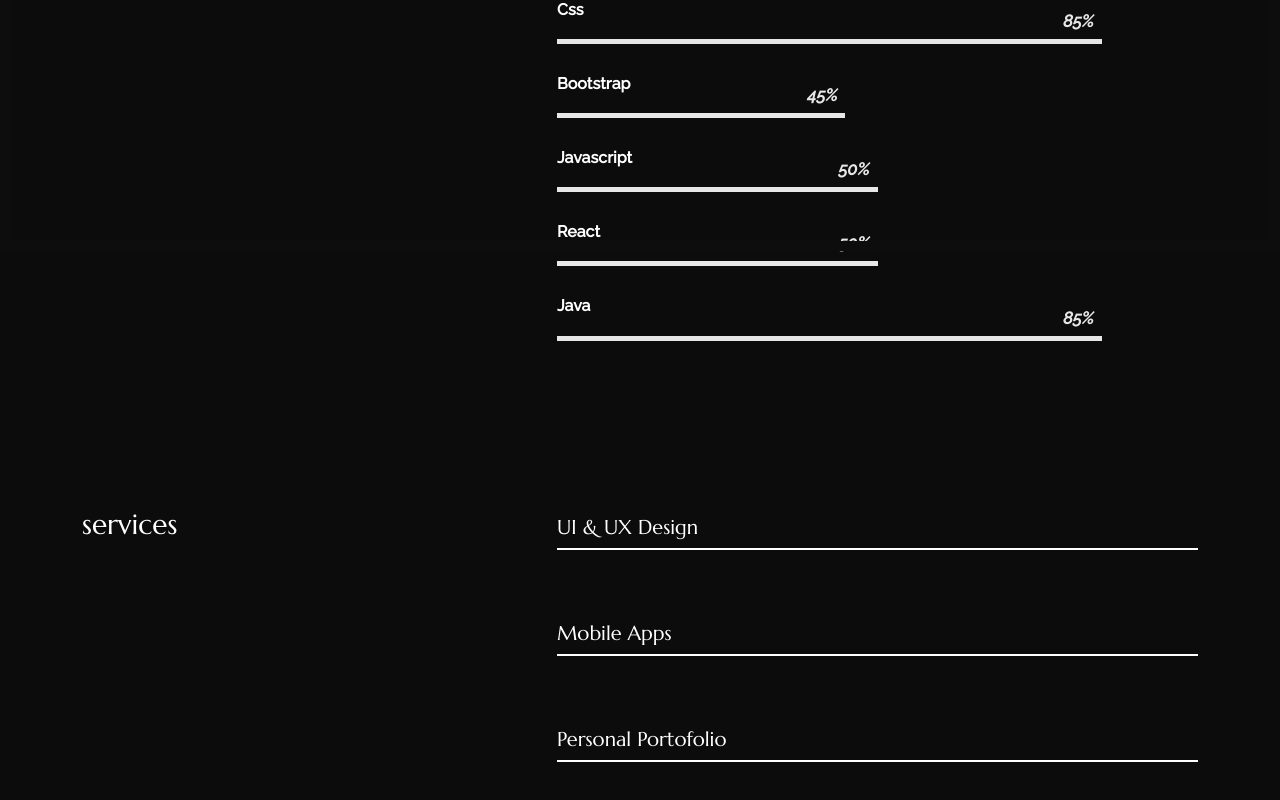
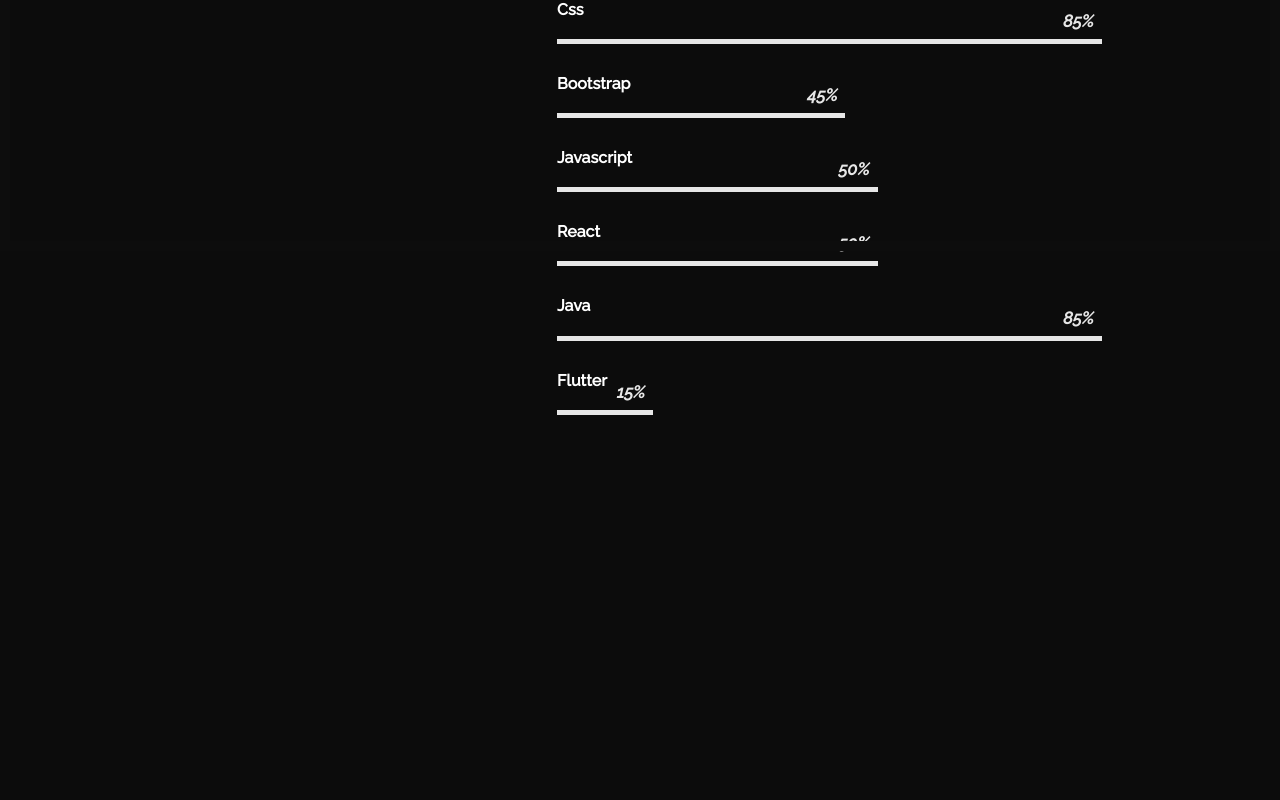
Before and after one commit to FarhanFadholy/PersonalPortofolio, a React (Create React App) app: page /about in a window 1280 px wide. Shown: the part 549-1349 px from the top of the page. After the commit the page ends 994 px from the top, so only its background shows below. Built offline with nearby package versions, Linux system fonts and the light colour scheme.

Commit message:
comment services and menambahkan skill

```diff
--- a/src/content_option.js
+++ b/src/content_option.js
@@ -68,21 +68,25 @@
         name: "Java",
         value: 85,
     },
+    {
+        name: "Flutter",
+        value: 15,
+    },
 ];
 
-const services = [{
-        title: "UI & UX Design",
-        // description: "Lorem ipsum dolor sit amet, consectetur adipiscing elit. Sed at nisl euismod urna bibendum sollicitudin.",
-    },
-    {
-        title: "Mobile Apps",
-        // description: "Lorem ipsum dolor sit amet, consectetur adipiscing elit. Sed at nisl euismod urna bibendum sollicitudin.",
-    },
-    {
-        title: "Personal Portofolio",
-        // description: "Lorem ipsum dolor sit amet, consectetur adipiscing elit. Sed at nisl euismod urna bibendum sollicitudin.",
-    },
-];
+// const services = [{
+//         title: "UI & UX Design",
+//         // description: "Lorem ipsum dolor sit amet, consectetur adipiscing elit. Sed at nisl euismod urna bibendum sollicitudin.",
+//     },
+//     {
+//         title: "Mobile Apps",
+//         // description: "Lorem ipsum dolor sit amet, consectetur adipiscing elit. Sed at nisl euismod urna bibendum sollicitudin.",
+//     },
+//     {
+//         title: "Personal Portofolio",
+//         // description: "Lorem ipsum dolor sit amet, consectetur adipiscing elit. Sed at nisl euismod urna bibendum sollicitudin.",
+//     },
+// ];
 
 const dataportfolio = [{
         img : porto,
@@ -117,7 +121,7 @@
     dataportfolio,
     // worktimeline,
     skills,
-    services,
+    // services,
     introdata,
     contactConfig,
     socialprofils,
--- a/src/pages/about/index.js
+++ b/src/pages/about/index.js
@@ -7,7 +7,7 @@
   meta,
   // worktimeline,
   skills,
-  services,
+  // services,
 } from "../../content_option";
 
 export const About = () => {
@@ -79,7 +79,7 @@
             })}
           </Col>
         </Row>
-        <Row className="sec_sp">
+        {/* <Row className="sec_sp">
           <Col lang="5">
             <h3 className="color_sec py-4">services</h3>
           </Col>
@@ -93,7 +93,7 @@
               );
             })}
           </Col>
-        </Row>
+        </Row> */}
       </Container>
     </HelmetProvider>
   );
```
